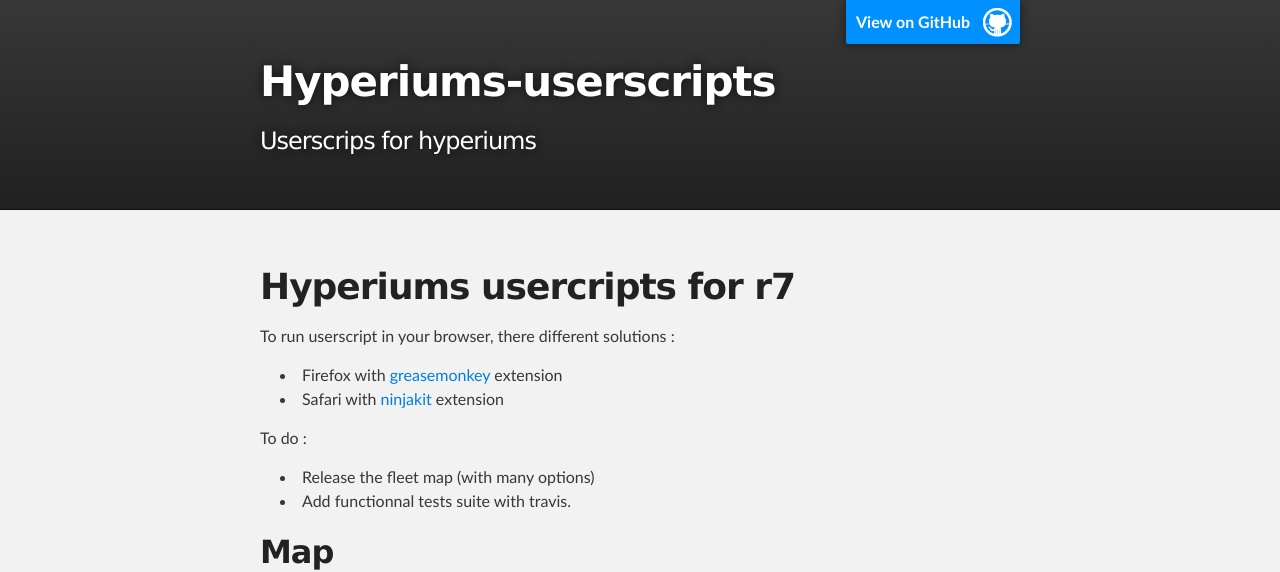
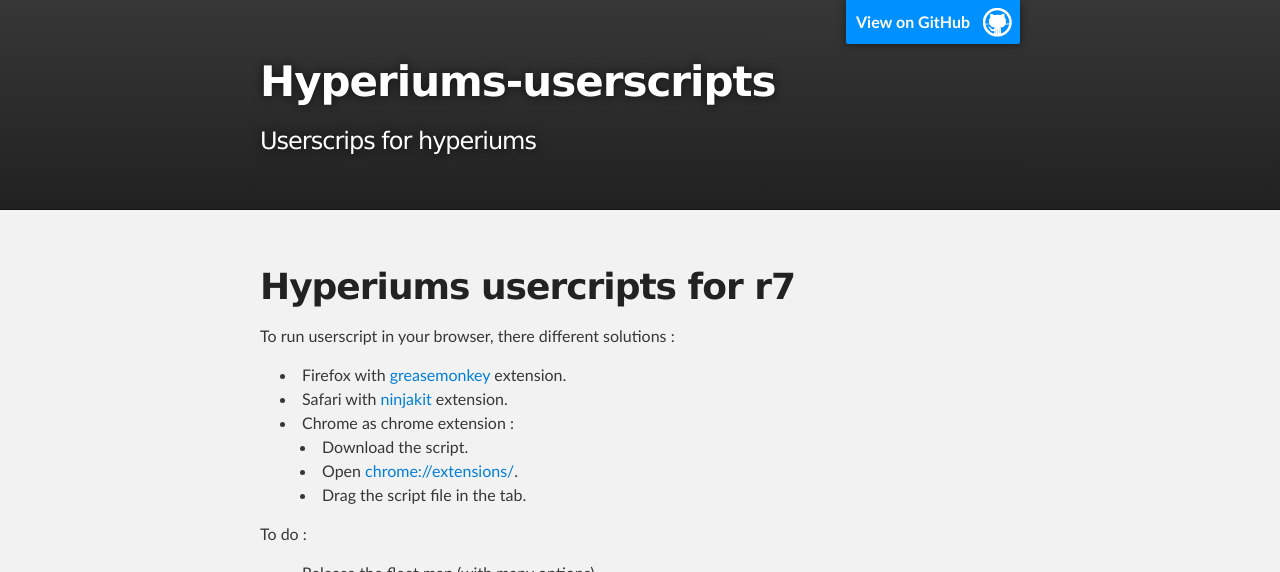
Before and after one commit to remold/hyperiums-userscripts, a Jekyll site: the page built from index.md, in a window 1280 px wide and 900 px high, cut to the strip 0-572 px from the top of the window. Built offline with Jekyll 4.4.1, drawn with Linux system fonts in a browser that asks for light colours; Markdown is read by kramdown in place of the engine named in the settings.

Commit message:
Add instructions for chrome

```diff
--- a/index.md
+++ b/index.md
@@ -6,8 +6,12 @@ title: Hyperiums userscripts
 
 To run userscript in your browser, there different solutions :
 
-* Firefox with [greasemonkey](https://addons.mozilla.org/fr/firefox/addon/greasemonkey/) extension
-* Safari with [ninjakit](https://github.com/os0x/NinjaKit) extension
+* Firefox with [greasemonkey](https://addons.mozilla.org/fr/firefox/addon/greasemonkey/) extension.
+* Safari with [ninjakit](https://github.com/os0x/NinjaKit) extension.
+* Chrome as chrome extension :
+  * Download the script.
+  * Open [chrome://extensions/](chrome://extensions/).
+  * Drag the script file in the tab.
 
 To do :
 
```
